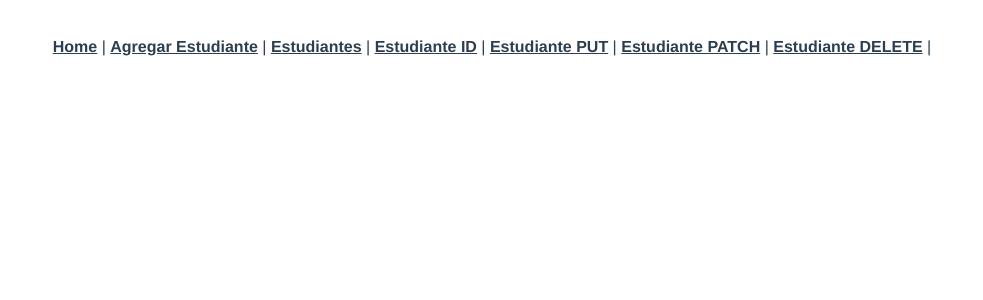
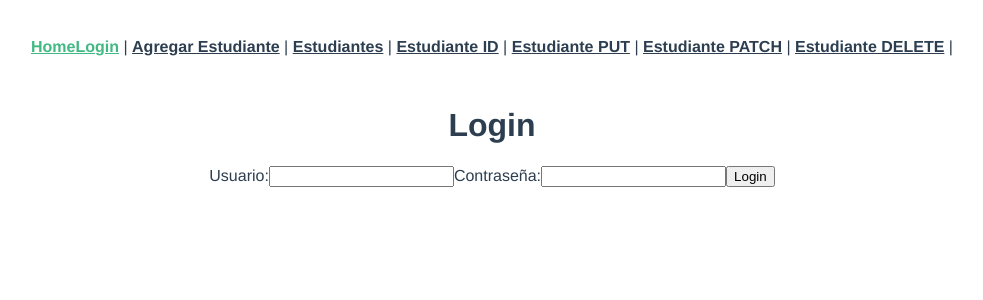
Before and after one commit to Kevin-022C/pw_u4_p9_kc, a Vue app: page /login in a window 1280 px wide. Shown: the top 300 px of the page, without its empty margins (148-1131 px from the left). Built offline with nearby package versions, Linux system fonts and the light colour scheme.

Commit message:
Taller 37:Login en vue.js

```diff
--- a/src/App.vue
+++ b/src/App.vue
@@ -1,6 +1,6 @@
 <template>
   <nav>
-    <router-link to="/">Home</router-link> |
+    <router-link to="/login">HomeLogin</router-link> |
     <router-link to="/postEstudiante">Agregar Estudiante</router-link> |
     <router-link to="/consultarUsuarios">Estudiantes</router-link> |
     <router-link to="/idEstudiante">Estudiante ID</router-link> |
--- /dev/null
+++ b/src/components/Login.vue
@@ -0,0 +1,54 @@
+
+<template>
+  <div class="login">
+    <h1>Login</h1>
+    <form>
+      <label for="username">Usuario:</label>
+      <input type="text" id="username" v-model="usuario" required>
+
+      <label for="password">Contraseña:</label>
+      <input type="password" id="password" v-model="contraseña" required>
+
+      <button type="submit" @click="login">Login</button>
+    </form>
+  </div>
+</template>
+
+<script>
+export default {
+  name: 'Login',
+  data() {
+    return {
+     usuario: '',
+    contraseña: ''
+    }
+  },
+  methods: {
+    login() {
+      // Lógica de autenticación con token
+      if (this.usuario === 'admin' && this.contraseña === '123456') {
+        // Si las credenciales son válidas, generar un token
+        const token = 'eyJ0eXAiOiJKV1QiLCJhbGciOiJSUzI1NiJ9.eyJpc3MiOiJtYXRyaWN1bGEtYXV0aCIsInN1YiI6ImFkbWluIiwiZ3JvdXBzIjpbImFkbWluIl0sImlhdCI6MTc3MDMzNjYwMiwiZXhwIjoxNzcwMzQwMjAyLCJqdGkiOiI4YzJjZDhmOS1hMGFjLTQxMzItOWNmOS0yMjBjYjJlYTI4NjAifQ.RYu43gBxZVuawAIPFT5KFZd1OlOkH86DXBF0ATLyoUV1NnvrRO7oMPI_CJxiZg5t240pMh1oMZoPLlZJEko2PnJkMyIA1tChhTKCGhQe38WFf0fkt8tOG_ItRLs-QFJoEwJzwFLkejHpmKJcBNzWZKcY1_Niix6QwJ80VVOV2hWIWceOSTTy648iAtfMvcF0yLAOHzZ5JEsxiY6bGiX7TOrZ2Jk6AaGHOU2QQEpsjJ5kZi3wJJhXTfRG_q35rOh9YrlPv-w6xk081xmDyHmLn9wwE9hZzr4nag4ck5SgXfJdhGhq0i1MbDBvtu17HoKZBrzmlFCKtLttgWIWyqUfbA'; // Token ficticio
+        // Almacenar el token en el almacenamiento local (localStorage)
+        localStorage.setItem('token', token);
+        localStorage.setItem('esta',true)
+        // Redirigir al usuario a la página principal (o a donde desees)
+        this.$router.push('/');
+      } else {
+        // Si las credenciales son inválidas, mostrar un mensaje de error
+        alert('Credenciales inválidas. Por favor, inténtalo de nuevo.');
+        console.log('Credenciales inválidas. Por favor, inténtalo de nuevo.');
+      }
+    }
+  }
+}
+</script>
+<style>
+.login {
+text-align: center;
+  display: flex;
+  justify-content: center;
+  flex-direction: column;
+  align-items: center;
+}
+</style>
--- a/src/router/index.js
+++ b/src/router/index.js
@@ -5,15 +5,16 @@ import ConsultarEstudianteId from '@/components/ConsultarEstudianteId.vue'
 import putEstudianteView from '@/views/putEstudianteView.vue'
 import patchEstudianteView from '@/views/patchEstudianteView.vue'
 import deleteEstudianteView from '@/views/deleteEstudianteView.vue'
+import LoginView from '@/views/LoginView.vue'
 
 const routes = [
   {
-    path: '/',
-    name: 'home',
-    component: HomeView,
+    path: '/login',
+    name: 'login',
+    component: LoginView,
     meta: {
-      requiereAutorizacion: true,
-      esPublica: false
+     esPublica: false
+
     }
   },
   {
@@ -76,7 +77,7 @@ const router = createRouter({
   history: createWebHistory(process.env.BASE_URL),
   routes
 })
-//configuracion de un guardian para proteger las rutas
+
 router.beforeEach((to, from, next) => {
   const requiereAutorizacion = to.meta.requiereAutorizacion
   const esPublica = to.meta.esPublica
--- /dev/null
+++ b/src/views/LoginView.vue
@@ -0,0 +1,18 @@
+<template>
+    <div>
+    <Login />
+    </div>
+</template>
+
+<script>
+import Login from '../components/Login.vue'
+export default {
+    components: {
+    Login
+  },
+
+}
+</script>
+
+<style>
+</style>
```
Also changed, not shown: src/Clients/conceptos.txt.
